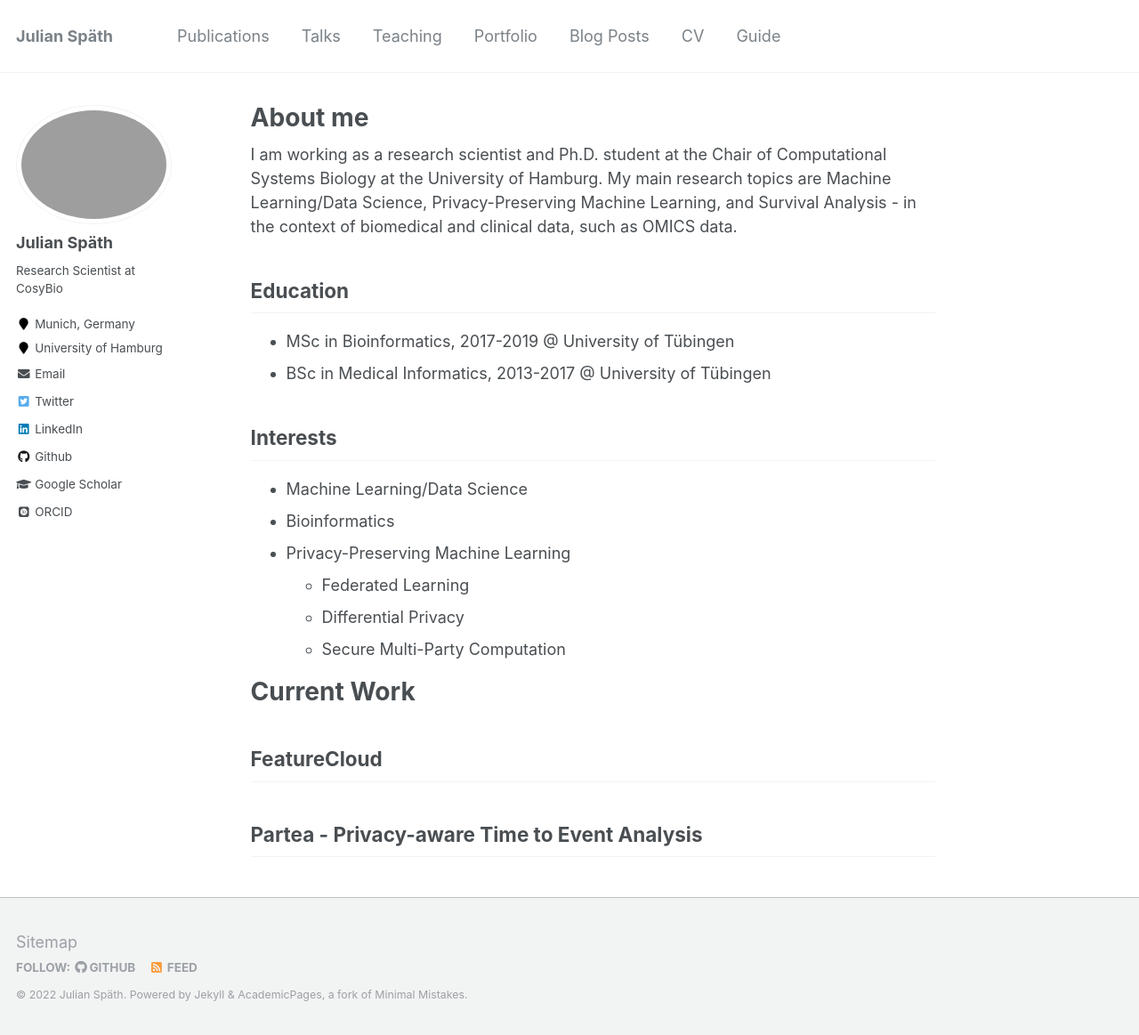
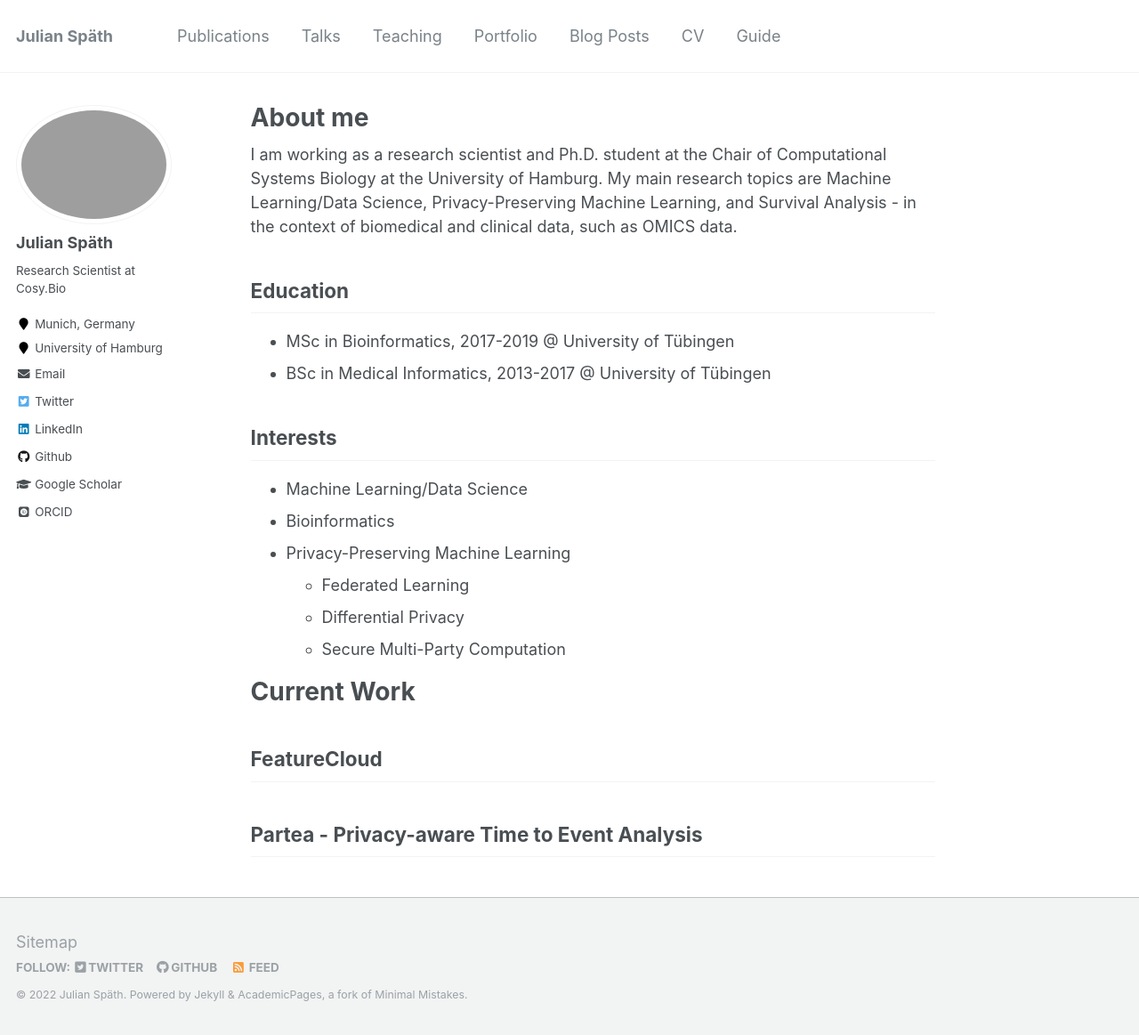
Before and after one commit to julianspaeth/julianspaeth.github.io, a Jekyll site: the page built from _pages/about.md, in a window 1280 px wide and 1163 px high. Shown: the whole window at 89% size. Built offline with Jekyll 4.4.1, drawn with Linux system fonts in a browser that asks for light colours; some web fonts are replaced; a file with an impossible date is left out; part of the change alters nothing that is shown.

Commit message:
Update _config.yml

```diff
--- a/_config.yml
+++ b/_config.yml
@@ -10,7 +10,7 @@ locale                   : "en-US"
 title                    : "Julian Späth"
 title_separator          : "-"
 name                     : &name "Julian Späth"
-description              : &description "Research Scientist | PhD Student | Bioinformatician"
+description              : &description "BSc Medical Informatics | MSc Bioinformatics | Research Scientist | PhD Student"
 url                      : https://julianspaeth.github.io # the base hostname & protocol for your site e.g. "https://mmistakes.github.io"
 baseurl                  : "" # the subpath of your site, e.g. "/blog"
 repository               : "julianspaeth/julianspaeth.github.io"
@@ -57,7 +57,7 @@ yandex_site_verification :
 
 # Social Sharing
 twitter:
-  username               : &twitter
+  username               : "julian_spaeth"
 facebook:
   username               :
   app_id                 :
@@ -82,7 +82,7 @@ analytics:
 author:
   name             : "Julian Späth"
   avatar           : "profile.jpg"
-  bio              : "Research Scientist at CosyBio"
+  bio              : "Research Scientist at Cosy.Bio"
   location         : "Munich, Germany"
   employer         : "University of Hamburg"
   pubmed           :
@@ -102,7 +102,7 @@ author:
   instagram        :
   impactstory      : #"https://profiles.impactstory.org/u/xxxx-xxxx-xxxx-xxxx"
   lastfm           :
-  linkedin         : "www.linkedin.com/in/julian-spaeth"
+  linkedin         : "julian-spaeth"
   orcid            : "https://orcid.org/0000-0003-4562-5816"
   pinterest        :
   soundcloud       :
```
